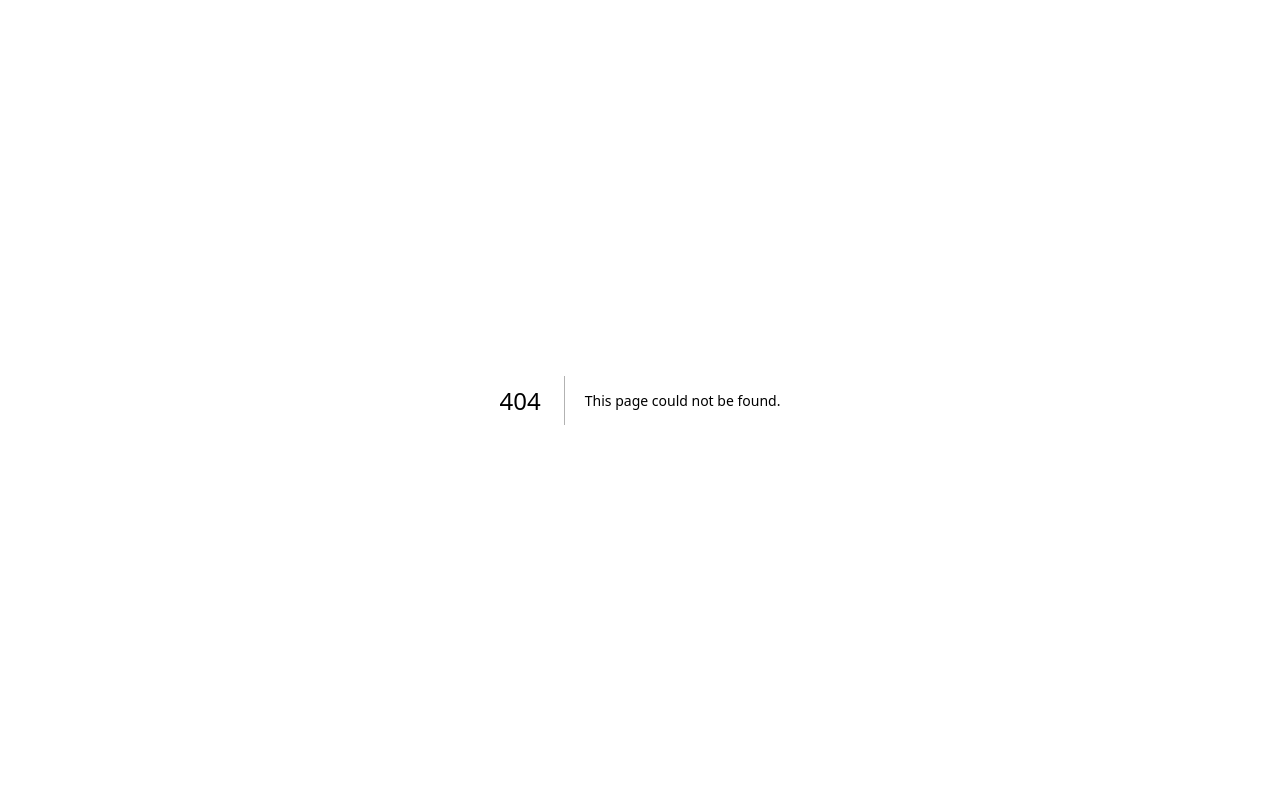
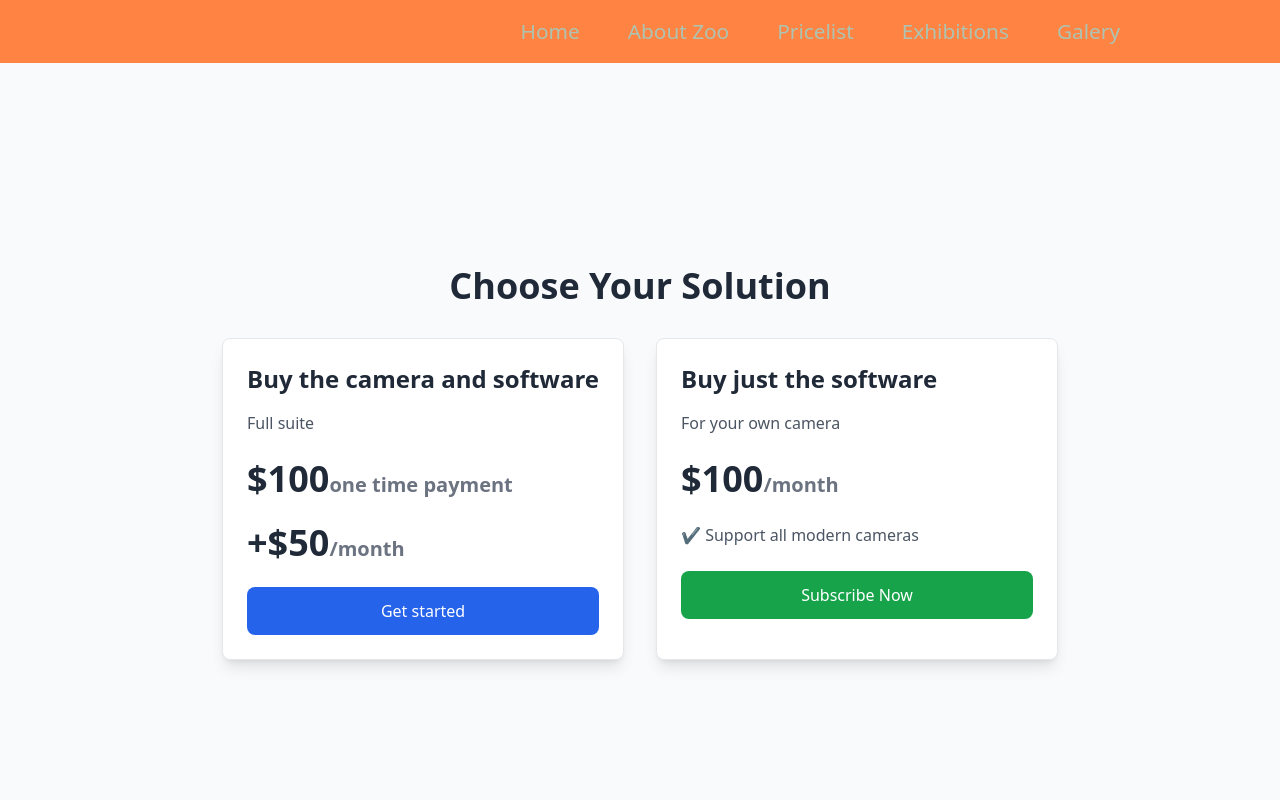
Before and after one commit to Radekminecraft/hackathon, a Next.js app in the folder web/: page /solutions in a window 1280 px wide. Before the commit this address had no page. Shown: the top 800 px of the page. Built offline with nearby package versions, Linux system fonts and the light colour scheme.

Commit message:
solutions

```diff
--- /dev/null
+++ b/web/pages/solutions.js
@@ -0,0 +1,60 @@
+// pages/subscriptions.js
+import Footer from "@/components/footer";
+import Header from "@/components/header";
+
+export default function Subscriptions() {
+  return (
+    <>
+    <Header/>
+    <div className="bg-gray-50 min-h-screen flex items-center justify-center">
+      <div className="max-w-4xl mx-auto p-6">
+        <h1 className="text-4xl font-bold text-center text-gray-800 mb-8">
+          Choose Your Solution
+        </h1>
+        <div className="grid grid-cols-1 md:grid-cols-2 gap-8">
+          {/* Tier 1 */}
+          <div className="bg-white shadow-lg rounded-lg p-6 border border-gray-200">
+            <h2 className="text-2xl font-semibold text-gray-800 mb-4">
+              Buy the camera and software
+            </h2>
+            <p className="text-gray-600 mb-6">
+              Full suite
+            </p>
+            <div className="text-gray-800 text-4xl font-bold mb-6">
+              $100<span className="text-xl text-gray-500">one time payment</span>
+            </div>
+            <div className="text-gray-800 text-4xl font-bold mb-6">
+              +$50<span className="text-xl text-gray-500">/month</span>
+            </div>
+            <ul className="space-y-2 text-gray-600 mb-6">
+            </ul>
+            <button className="w-full bg-blue-600 text-white py-3 rounded-lg hover:bg-blue-700">
+              Get started
+            </button>
+          </div>
+
+          {/* Tier 2 */}
+          <div className="bg-white shadow-lg rounded-lg p-6 border border-gray-200">
+            <h2 className="text-2xl font-semibold text-gray-800 mb-4">
+              Buy just the software
+            </h2>
+            <p className="text-gray-600 mb-6">
+              For your own camera
+            </p>
+            <div className="text-gray-800 text-4xl font-bold mb-6">
+              $100<span className="text-xl text-gray-500">/month</span>
+            </div>
+            <ul className="space-y-2 text-gray-600 mb-6">
+              <li>✔️ Support all modern cameras</li>
+            </ul>
+            <button className="w-full bg-green-600 text-white py-3 rounded-lg hover:bg-green-700">
+              Subscribe Now
+            </button>
+          </div>
+        </div>
+      </div>
+    </div>
+      <Footer/>
+    </>
+  );
+}
--- /dev/null
+++ b/web/pages/tigers.js
@@ -0,0 +1,166 @@
+import styles from "@/styles/animal.module.css";
+import Header from "@/components/header";
+import React, {useState,useEffect} from "react";
+import { Line } from 'react-chartjs-2';
+import {
+  Chart as ChartJS,
+  CategoryScale,
+  LinearScale,
+  PointElement,
+  LineElement,
+  Title,
+  Tooltip,
+  Legend,
+} from 'chart.js';
+import { useRouter } from 'next/router';
+
+// Registering the components needed for Chart.js
+ChartJS.register(
+    CategoryScale,
+    LinearScale,
+    PointElement,
+    LineElement,
+    Title,
+    Tooltip,
+    Legend
+  );
+
+
+
+export default function Lions() {
+     // State for animal data and loading status
+     const router = useRouter(); // Get the router instance
+
+     const { query } = router; // Extract query parameters
+     const animalName = query.q || 'tiger'; // Default to 'tiger' if no query is provided
+
+
+
+  const [animalData, setAnimalData] = useState(null);
+  const [loading, setLoading] = useState(true);
+
+  // Fetch the animal data from the JSON file
+  useEffect(() => {
+    const fetchData = async () => {
+      try {
+        const res = await fetch('/animals.json'); // Access animals.json from public folder
+        const data = await res.json();
+        setAnimalData(data[animalName.toLowerCase()] || data.tiger); // Fallback to 'tiger' if not found
+      } catch (error) {
+        console.error('Error loading animal data:', error);
+      } finally {
+        setLoading(false);
+      }
+    };
+
+    fetchData();
+  }, [animalName]);
+
+  // Mock data for the hours of the day (X-axis)
+  const hours = Array.from({ length: 24 }, (_, i) => i);
+
+  // State for number of animals (Y-axis)
+  const [numberOfAnimals, setNumberOfAnimals] = useState(null);
+
+  // Generate random number of animals after the component mounts
+  useEffect(() => {
+    const randomAnimals = hours.map(() => Math.floor(Math.random() * 50) + 10);
+    setNumberOfAnimals(randomAnimals);
+  }, []); // Empty dependency array to run only once on mount
+
+  // Don't render the chart until the data is ready
+  if (loading) {
+    return <div className="text-center mt-10">Loading animal data...</div>;
+  }
+
+  // Don't render the chart until the data is ready
+  if (numberOfAnimals === null) {
+    return <div className="text-center mt-10">Loading chart...</div>;
+  }
+
+  const data = {
+    labels: hours.map(hour => `${hour}:00`), // Hour labels for the X-axis
+    datasets: [
+      {
+        label: 'Number of Animals in Exhibition',
+        data: numberOfAnimals,
+        fill: false,
+        borderColor: '#ff8343', // Orange color
+        tension: 0.1,
+      },
+    ],
+  };
+
+  const options = {
+    responsive: true,
+    plugins: {
+      legend: {
+        position: 'top',
+      },
+      title: {
+        display: true,
+        text: `Animals in Exhibition Over Time`,
+      },
+    },
+    scales: {
+      x: {
+        title: {
+          display: true,
+          text: 'Hour of the Day',
+        },
+      },
+      y: {
+        title: {
+          display: true,
+          text: 'Number of Animals',
+        },
+        beginAtZero: true,
+      },
+    },
+  };
+
+    return (
+        <>
+        <Header></Header>
+        {/* Line Chart for Animal Exhibition */}
+        <div class={styles.animal_heading}>
+            <p>Our lions</p>
+        </div>
+        <br></br>
+        <div className={styles.animal_grid_container}>
+            <div id={styles.item1} className={styles.animal_div}>
+                <h2 className={styles.animal_h2}>Rajah</h2>
+                <img id={styles.lion_img} src="/tiger1.jpeg" alt="Rajah the Tiger"></img>
+                <p><strong>Age:</strong> 8 years</p>
+                <p><strong>Arrived at the Zoo:</strong> 6 years ago</p>
+                <p>Rajah, a majestic Bengal tiger, was brought to the zoo as a cub. Known for his bold stripes and piercing gaze, Rajah quickly became a favorite among visitors. Over the years, he has transformed into a dignified leader of his enclosure. His calm and authoritative demeanor sets the tone for the zoo’s tiger exhibit, and he enjoys lounging by his favorite tree, observing the visitors and fellow tigers. Rajah has developed an excellent hunting instinct and serves as an example to younger tigers, teaching them the importance of patience and strategy.</p>
+            </div>
+
+            <div className={styles.animal_div}>
+                <h2 className={styles.animal_h2}>Shaan</h2>
+                <img id={styles.lion_img} src="/tiger2.jpg" alt="Shaan the Tiger"></img>
+                <p><strong>Age:</strong> 6 years</p>
+                <p><strong>Arrived at the Zoo:</strong> 4 years ago</p>
+                <p>Shaan arrived at the zoo after being rescued from a wildlife sanctuary where he had spent most of his life in captivity. Initially shy and wary of his new environment, he slowly adjusted to his new life at the zoo. Shaan is known for his quiet strength and intelligent nature, and though he may seem reserved, he is a fierce protector of his territory. His playful interactions with Rajah and the other tigers have made him a respected figure among the zoo's tiger residents. He has found his place and now enjoys exploring his spacious habitat, often basking in the sun during the afternoon.</p>
+            </div>
+
+            <div className={styles.animal_div}>
+                <h2 className={styles.animal_h2}>Tara</h2>
+                <img id={styles.img3} src="/tiger3.jpg" alt="Tara the Tiger"></img>
+                <p><strong>Age:</strong> 7 years</p>
+                <p><strong>Arrived at the Zoo:</strong> 5 years ago</p>
+                <p>Tara, a fierce and elegant tigress, has been a part of the zoo's tiger family since she was just a cub. She is known for her independent and adventurous spirit. Tara’s sharp instincts and agility make her an expert climber, often seen perched on the highest branches of the trees in her enclosure. While she enjoys her solitude, Tara is also a natural leader and takes charge when it comes to the younger tigers. Her ability to balance strength with compassion has made her an important role model in the zoo's tiger community, and she continues to thrive in her habitat.</p>
+            </div>
+            </div>
+        <br></br>
+        <div class={styles.animal_heading}>
+            <p>Lion activity during the day</p>
+        </div>
+        <div className={styles.graph}>
+            <Line data={data} options={options} />
+        </div>
+        <h1>Statistika</h1>
+        <h1>Harmonogram</h1>
+        </>
+    )
+}
```
Also changed, not shown: 1 other file (tests, documents, lock files or other folders).
